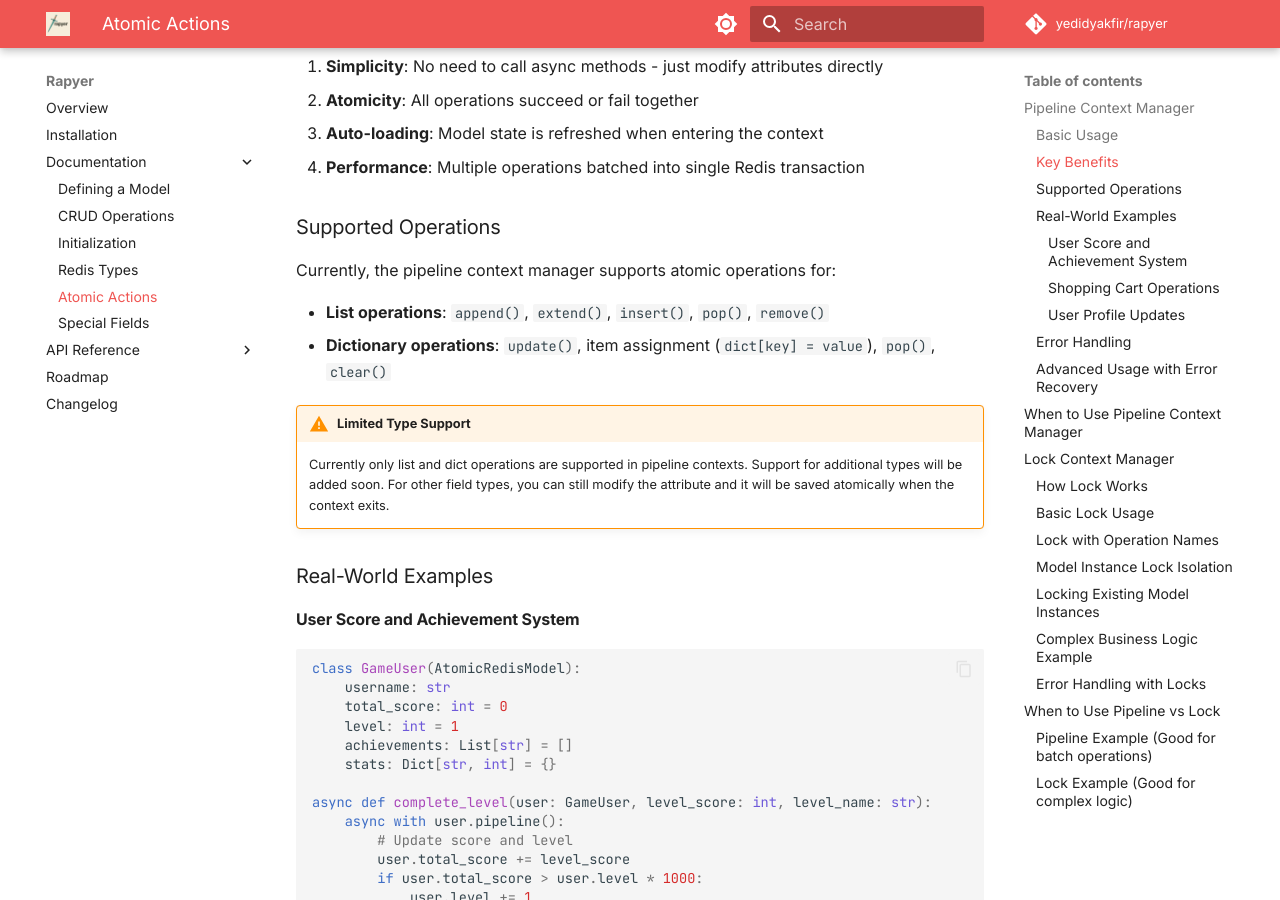
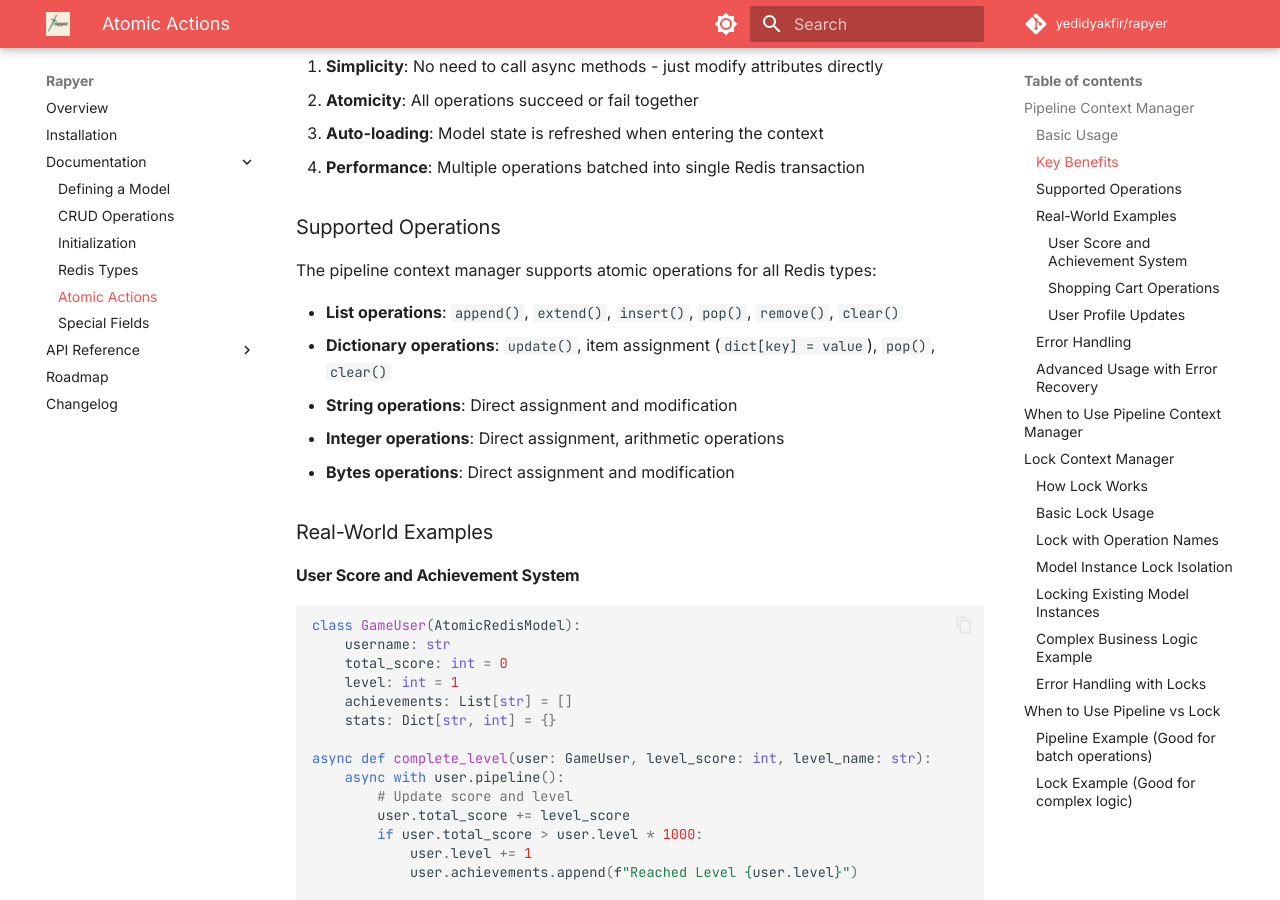
Before and after one commit to yedidyakfir/rapyer, an MkDocs documentation site: the page built from docs/documentation/atomic-actions.md, in a window 1280 px wide and 900 px high, scrolled down 982 px. Built offline with MkDocs 1.6.1 and Material for MkDocs 9.7.7, drawn with Linux system fonts in a browser that asks for light colours; comment, search, counter and statistics services are not loaded; some of the changed text lies outside the part shown.

Commit message:
[support-all-pipeline-actions] - support all redis types, in docs for pipeline

```diff
--- a/docs/documentation/atomic-actions.md
+++ b/docs/documentation/atomic-actions.md
@@ -38,13 +38,13 @@ async def update_user_progress(user: User, points: int, achievement: str):
 
 ### Supported Operations
 
-Currently, the pipeline context manager supports atomic operations for:
+The pipeline context manager supports atomic operations for all Redis types:
 
-- **List operations**: `append()`, `extend()`, `insert()`, `pop()`, `remove()`
+- **List operations**: `append()`, `extend()`, `insert()`, `pop()`, `remove()`, `clear()`
 - **Dictionary operations**: `update()`, item assignment (`dict[key] = value`), `pop()`, `clear()`
-
-!!! warning "Limited Type Support"
-    Currently only list and dict operations are supported in pipeline contexts. Support for additional types will be added soon. For other field types, you can still modify the attribute and it will be saved atomically when the context exits.
+- **String operations**: Direct assignment and modification
+- **Integer operations**: Direct assignment, arithmetic operations
+- **Bytes operations**: Direct assignment and modification
 
 ### Real-World Examples
 
@@ -179,7 +179,7 @@ async def robust_cart_update(cart: ShoppingCart, items: List[dict]):
 **Consider alternatives for:**
 - Single field updates (use `field.asave()`)
 - Complex conditional logic requiring current values (use lock context manager)
-- Operations on unsupported types (use explicit async methods)
+- Operations requiring complex Python logic or conditional branching
 
 The pipeline context manager provides the most intuitive way to ensure your Redis operations are atomic while keeping your code clean and readable.
 
```
